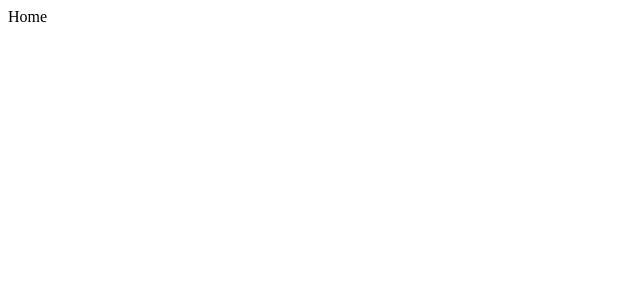
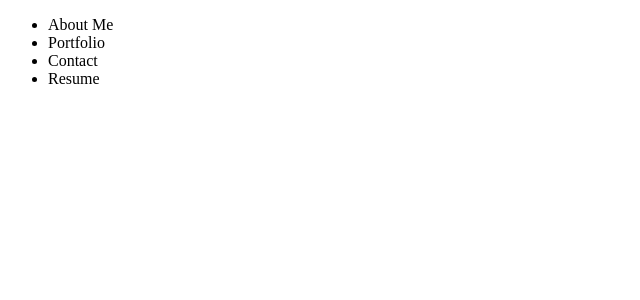
Before and after one commit to KevinHenleyCode/React_Portfolio, a React (Create React App) app in the folder portfolio/: page / in a window 1280 px wide. Shown: the top 300 px of the page, without its empty margins (0-640 px from the left). Built offline with nearby package versions, Linux system fonts and the light colour scheme.

Commit message:
added nav header and footer components

```diff
--- a/portfolio/src/components/Nav.js
+++ b/portfolio/src/components/Nav.js
@@ -3,9 +3,15 @@
 function Nav() {
     return(
         <div>
-            <div>Home</div>
+        <ul>
+            <li>About Me</li>
+            <li>Portfolio</li>
+            <li>Contact</li>
+            <li>Resume</li>
+        </ul>
         </div>
     )
 }
 
+
 export default Nav
```
Also changed, not shown: portfolio/src/components/Footer.js (added, +16 -0 lines), portfolio/src/components/Header.js (added, +12 -0 lines).
